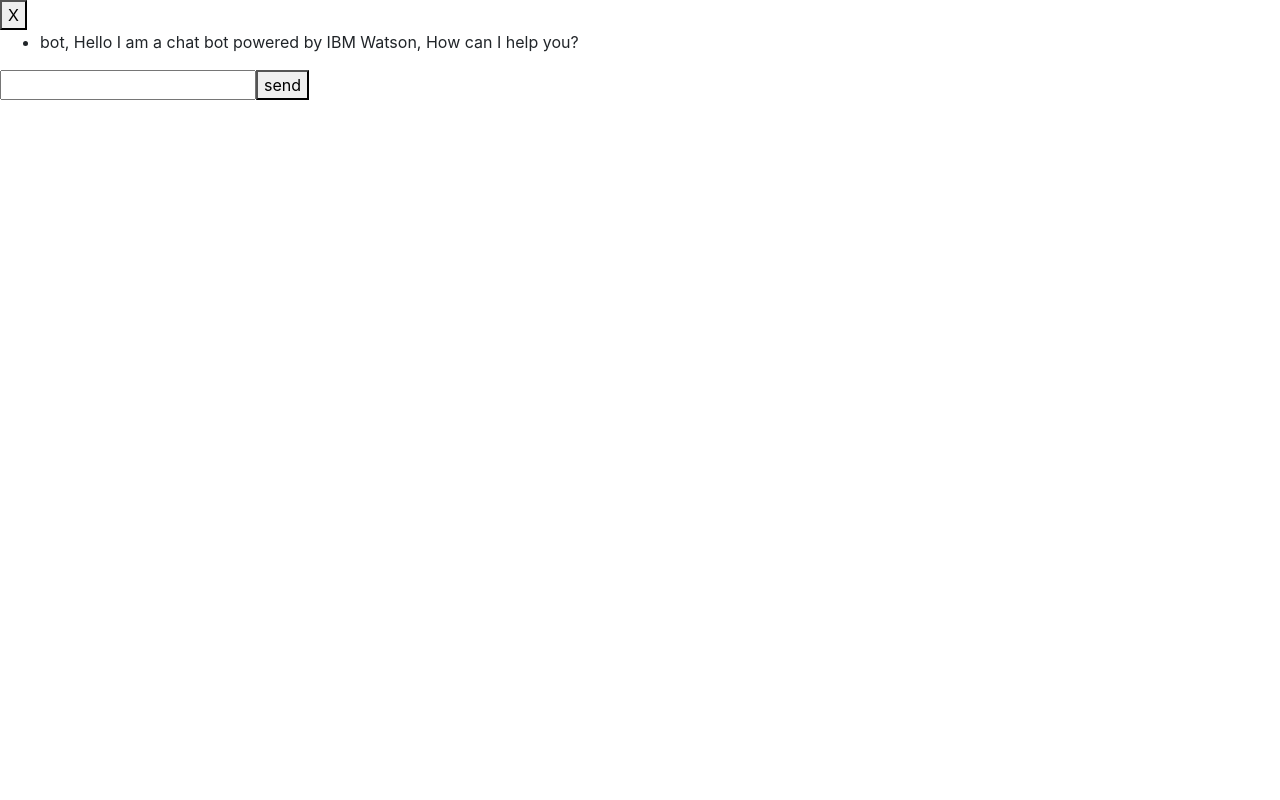
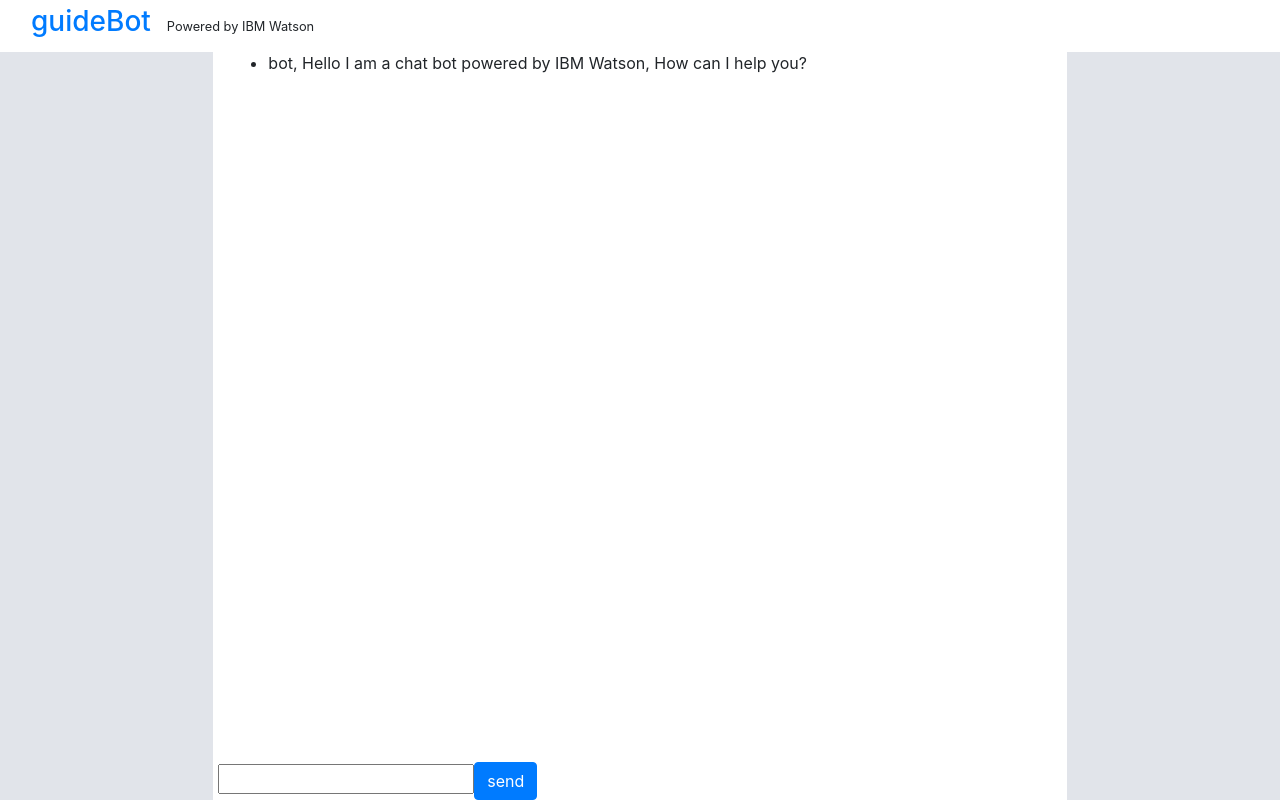
Before and after one commit to jdcarbeck/guideBot, an Angular app in the folder guideBot/: page /chat in a window 1280 px wide. Built offline with nearby package versions, Linux system fonts and the light colour scheme.

Commit message:
changed some chat page stlising

```diff
--- a/guideBot/src/app/chatpage/chatpage.component.css
+++ b/guideBot/src/app/chatpage/chatpage.component.css
@@ -0,0 +1,13 @@
+#navbarContainer {
+}
+#chatlogContainer {
+  min-height:100vh;
+  background-color:#e1e4ea;
+}
+#chatlog {
+  background-color:white;
+  padding-bottom: 50px;
+  padding-top: 51px;
+}
+#messageContainer {
+}
--- a/guideBot/src/app/chatpage/chatpage.component.html
+++ b/guideBot/src/app/chatpage/chatpage.component.html
@@ -1,15 +1,21 @@
-<div id="chatWrapper">
-  <div id="header">
-    <button routerLink="">X</button>
+<div class="container-fluid">
+  <div class="row fixed-top" id="navbarContainer">
+    <div class="col"><app-navbar></app-navbar></div>
   </div>
+  <div class="row" id="chatlogContainer">
+    <div class="col-lg-8 mx-auto" id="chatlog">
       <ul>
         <li *ngFor="let message of messageLog" [ngClass]="message.sender">{{message.sender}}, {{message.content}}</li>
       </ul>
-  <div id=messageBar>
-    <input type="text" id="messageArea" #userMessage
+    </div>
+  </div>
+  <div class="row fixed-bottom" id="messageContainer">
+    <div class="col-lg-8 mx-auto" id="message">
+      <input type="text" #userMessage
         (keyup.enter)="messageSend(userMessage.value); userMessage.value =''"
         (blur)="messageSend(userMessage.value); userMessage.value =''"
         ng-model="string">
-    <button (click)="messageSend(userMessage.value)">send</button>
+      <button class="btn btn-primary"(click)="messageSend(userMessage.value)">send</button>
     </div>
   </div>
+</div>
--- a/guideBot/src/app/chatpage/chatpage.component.ts
+++ b/guideBot/src/app/chatpage/chatpage.component.ts
@@ -25,6 +25,7 @@
       newMessage.sender = 'user';
       newMessage.content = userMessage;
       this.messageLog.push(newMessage);
+      window.scrollTo(0, document.body.scrollHeight);
       //send message to server here!
     }
   }
--- a/guideBot/src/app/footer/footer.component.css
+++ b/guideBot/src/app/footer/footer.component.css
@@ -7,4 +7,5 @@
   li {
     display:none;
   }
+
 }
```
Lines whose indentation alone changed are shown as unchanged.
